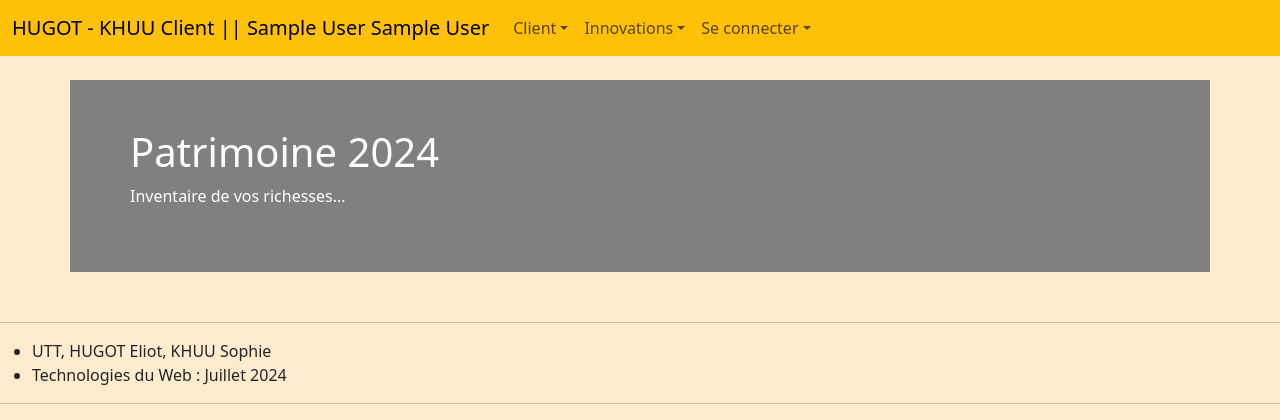
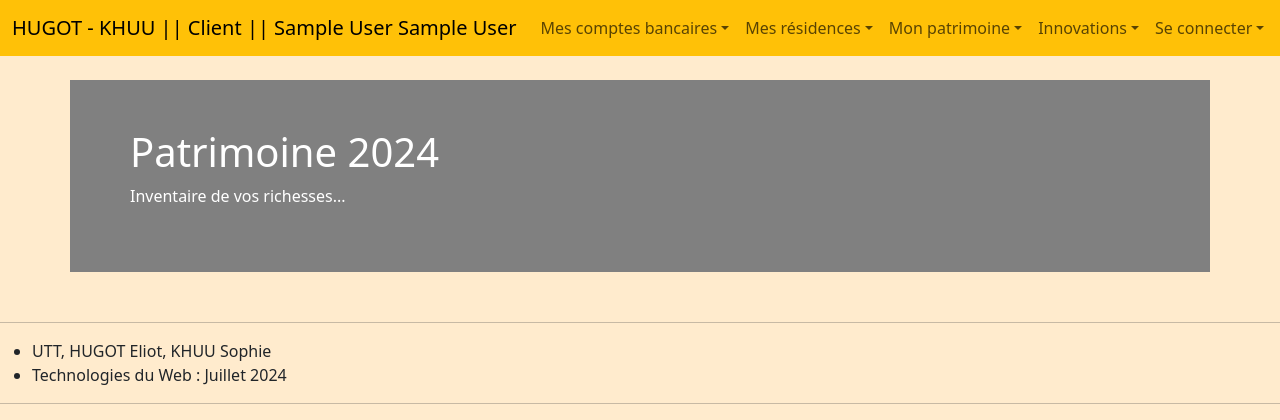
Before and after one commit to SophieKhuu/LO07_projet, a PHP site: page /app/router/router.php in a window 1280 px wide. Shown: the top 420 px of the page. Run offline with PHP 8.4, Linux system fonts and the light colour scheme; the visitor is signed in with stand-in values (Sample User, id 1); data that the repository does not hold is empty.

Commit message:
Ajout de la fonction (non fonctionnelle) pour regarder son compte

```diff
--- a/app/controller/ControllerClient.php
+++ b/app/controller/ControllerClient.php
@@ -1,8 +1,21 @@
 
 <!-- ----- debut ControllerClient-->
 <?php
+require_once '../model/ModelBanque.php';
+require_once '../model/ModelPersonne.php';
+require_once '../model/ModelCompte.php';
+require_once '../model/ModelResidence.php';
 
 class ControllerClient {
+    // Liste des banques
+    public static function clientReadMyCompte(){
+        $results = ModelCompte::getMyCompte($_SESSION['Nom'], $_SESSION['Prenom'], $_SESSION['login']);
+        include 'config.php';
+        $vue = $root.'/app/view/viewAll.php';
+    if (DEBUG)
+        echo ("ControllerClient : clientReadMyCompte : vue = $vue");
+    require ($vue);
+    }
 
 
 }
--- a/app/model/ModelCompte.php
+++ b/app/model/ModelCompte.php
@@ -56,7 +56,29 @@ class ModelCompte {
            return NULL;
        }
    }
+   public static function getMyCompte($nom, $prenom, $login){
+              try{
+           $database = Model::getInstance();
+           $query = "select C.id, C.label, C.montant, C.banque_id, C.personne_id from compte as C, personne as P WHERE P.nom = $nom && P.prenom = $prenom && P.login = $login && C.personne_id = P.id ORDER BY C.label;";
+           $statement= $database->prepare($query);
+           $statement->execute();
+            // tableau "data" associatif contenant les données
+           $data = $statement->fetchAll(PDO::FETCH_ASSOC);
+           // tableau "cols" contenant les noms des colonnes
+           $cols = array();
+           for ($i=0; $i<= $statement->columnCount()-1; $i++){
+                $cols[$i] = $statement->getColumnMeta($i)['name'];
+            }
+            // fusion des deux tableaux en un grand tableau pour transmettre les résultats
+            $results = array($cols, $data);
+           return $results;
+       } catch (PDOException $e) {
+           printf("%s - %s<p/>\n", $e->getCode(), $e->getMessage());
+           return NULL;
+       }
 
+
+   }
 
 }
 ?>
--- a/app/router/router.php
+++ b/app/router/router.php
@@ -28,6 +28,7 @@ session_start();
 
 // --- Liste des méthodes autorisées
 switch ($action) {
+ // Taches pour le menu de base
  case "login":
  case "connexion":
  case "inscription":
@@ -35,12 +36,22 @@ switch ($action) {
  case "deconnexion":
      ControllerMenu::$action($args);
      break;
+ // Taches pour l'administrateur
  case "administrateurReadBanque":
  case "administrateurReadClient":
  case "administrateurReadAdministrateur":
  case "administrateurReadCompte":
   case "administrateurReadResidence":
      ControllerAdministrateur::$action($args);
+     break;
+ // Taches pour le client
+ case "clientReadMyCompte":
+ case "clientAddCompte":
+ case "clientExchangeCompte":
+ case "clientReadMyResidence":
+ case "clientAddResidence":
+ case "clientReadPatrimoine":
+     ControllerClient::$action($args);
      break;
  // Tache par défaut
  default:
--- a/app/view/fragment/fragmentMenu.php
+++ b/app/view/fragment/fragmentMenu.php
@@ -8,10 +8,10 @@ require_once '../model/ModelPersonne.php';
     <a class="navbar-brand" href="router.php?action='menu'">HUGOT - KHUU
             <?php
                     if ($_SESSION["login"]== ModelPersonne::ADMINISTRATEUR){
-                        echo "Administrateur || ".$_SESSION['Nom']. " ". $_SESSION['Prenom'];
+                        echo "|| Administrateur || ".$_SESSION['Nom']. " ". $_SESSION['Prenom'];
                     }
                     elseif ($_SESSION["login"]== ModelPersonne::CLIENT){
-                        echo "Client || ".$_SESSION['Nom']. " ". $_SESSION['Prenom'];
+                        echo "|| Client || ".$_SESSION['Nom']. " ". $_SESSION['Prenom'];
                     }
 ?>
     </a>
--- a/app/view/fragment/fragmentMenuClient.html
+++ b/app/view/fragment/fragmentMenuClient.html
@@ -1,11 +1,23 @@
 <!-- ===== début fragmentMenuClient -->
         <li class="nav-item dropdown">
-          <a class="nav-link dropdown-toggle" role="button" data-bs-toggle="dropdown" aria-expanded="false">Client</a>
+          <a class="nav-link dropdown-toggle" role="button" data-bs-toggle="dropdown" aria-expanded="false">Mes comptes bancaires</a>
           <ul class="dropdown-menu">
-            <li><a class="dropdown-item" href="router2.php?action=vinReadAll">Liste des vins</a></li>
-            <li><a class="dropdown-item" href="router2.php?action=vinReadId&target=vinReadOne">Sélection d'un vin par son id</a></li>
-            <li><a class="dropdown-item" href="router2.php?action=vinCreate">Insertion d'un vin</a></li>
-            <li><a class="dropdown-item" href="router2.php?action=vinReadId&target=vinDeleted">Suppression d'un vin</a></li>
+            <li><a class="dropdown-item" href="router.php?action=clientReadMyCompte">Liste de mes comptes</a></li>
+            <li><a class="dropdown-item" href="router.php?action=clientAddCompte">Ajouter un nouveau compte</a></li>
+            <li><a class="dropdown-item" href="router.php?action=clientExchangeCompte">Transfert inter-compte</a></li>
+          </ul>
+        </li>
+        <li class="nav-item dropdown">
+          <a class="nav-link dropdown-toggle" role="button" data-bs-toggle="dropdown" aria-expanded="false">Mes résidences</a>
+          <ul class="dropdown-menu">
+            <li><a class="dropdown-item" href="router.php?action=clientReadMyResidence">Liste de mes résidences</a></li>
+            <li><a class="dropdown-item" href="router.php?action=clientAddResidence">Ajout d'une nouvelle résidence</a></li>
+          </ul>
+        </li>
+        <li class="nav-item dropdown">
+          <a class="nav-link dropdown-toggle" role="button" data-bs-toggle="dropdown" aria-expanded="false">Mon patrimoine</a>
+          <ul class="dropdown-menu">
+            <li><a class="dropdown-item" href="router.php?action=clientReadPatrimoine">Bilan de mon patrimoine</a></li>
           </ul>
         </li>
 
```
